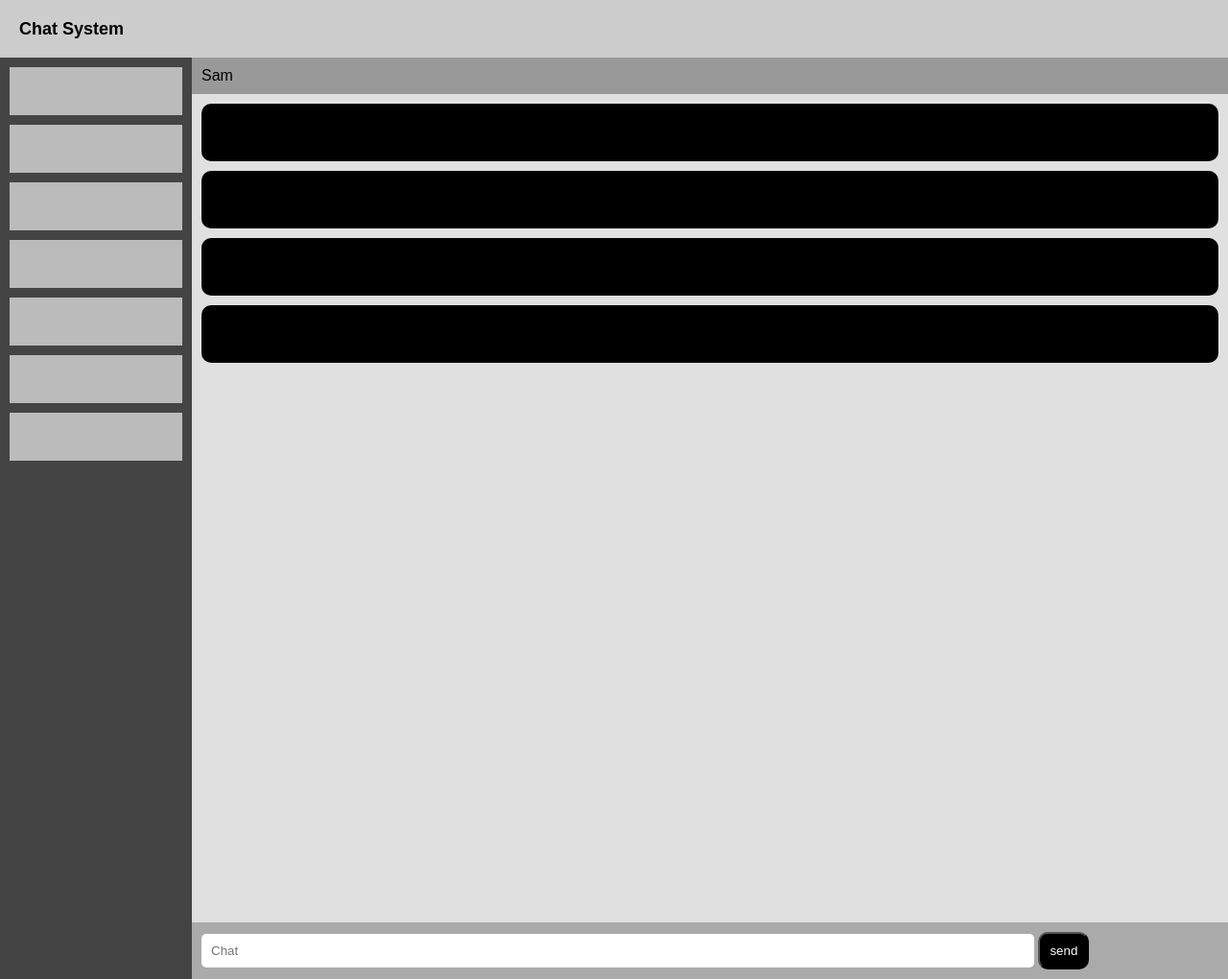
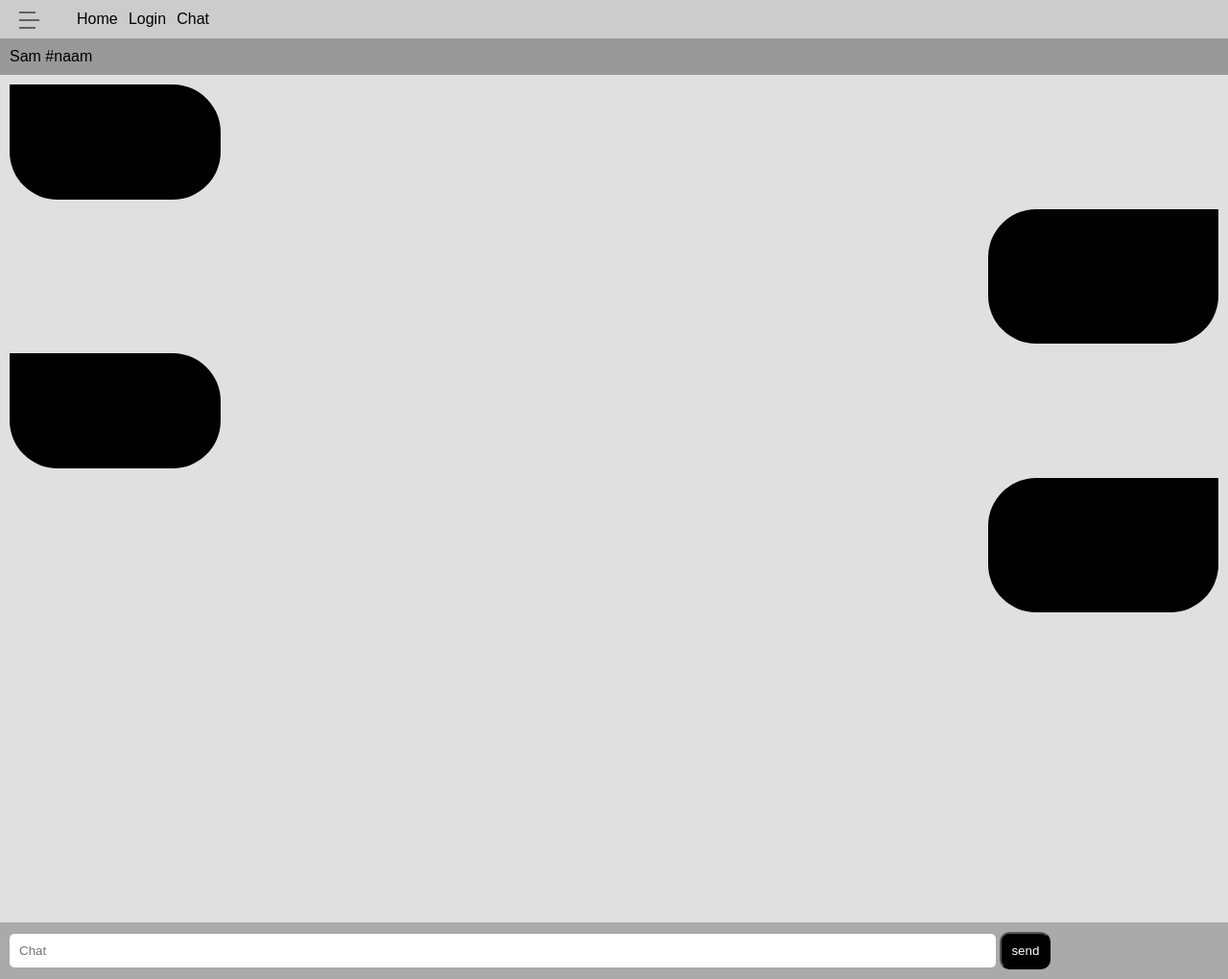
Before and after one commit to Muubii/KantoorKompleet, a PHP site: page /chat.html in a window 1280 px wide. Shown: the whole page at 96% size. Run offline with PHP 8.4, Linux system fonts and the light colour scheme.

Commit message:
Front end prototype chat

```diff
--- a/src/chat.html
+++ b/src/chat.html
@@ -9,27 +9,32 @@
 <body>
     <div class="container">
         <header>
-            <div class="title">Chat System</div>
+            <a href="index.html" id="s">Home</a>
+            <a href="login.html" id="s">Login</a>
+            <a href="chat.html" id="s">Chat</a>
             <div class="header-right">
-
             </div>
         </header>
-        <div class="sidebar">
-            <div class="sidebar-item"></div>
-            <div class="sidebar-item"></div>
-            <div class="sidebar-item"></div>
-            <div class="sidebar-item"></div>
-            <div class="sidebar-item"></div>
-            <div class="sidebar-item"></div>
-            <div class="sidebar-item"></div>
-        </div>
+
+        <input id="menu__toggle" type="checkbox" />
+        <label class="menu__btn" for="menu__toggle">
+            <span></span>
+        </label>
+        <ul class="menu__box">
+            <li><a class="menu__item" href="#">Richard</a></li>
+            <li><a class="menu__item" href="#">Nina</a></li>
+            <li><a class="menu__item" href="#">Anna</a></li>
+            <li><a class="menu__item" href="#">Sam</a></li>
+            <li><a class="menu__item" href="#">Mubi</a></li>
+        </ul>
+
         <div class="chat-window">
-            <div class="chat-header">Sam</div>
+            <div class="chat-header">Sam #naam</div>
             <div class="chat-content">
                 <div class="chat-bubble"></div>
+                <div class="chat-bubble2"></div>
                 <div class="chat-bubble"></div>
-                <div class="chat-bubble"></div>
-                <div class="chat-bubble"></div>
+                <div class="chat-bubble2"></div>
             </div>
             <div class="chat-input">
                 <input type="text" placeholder="Chat">
@@ -37,5 +42,8 @@
             </div>
         </div>
     </div>
+
+    <script src="js/chat.js">
+    </script>
 </body>
 </html>
--- a/src/css/chat.css
+++ b/src/css/chat.css
@@ -1,3 +1,8 @@
+a {
+  color: black;
+  text-decoration: none;
+}
+
 body {
   margin: 0;
   font-family: Arial, sans-serif;
@@ -6,18 +11,33 @@ body {
 
 .container {
   display: grid;
-    grid-template-rows: 60px 1fr;
+  grid-template-rows: 40px 1fr;
+  grid-template-columns: 0px 1fr;
+  height: 100vh;
+  overflow: hidden;
+  position: fixed;
+  top: 0;
+  width: 100%;
+  z-index: 1000;
+  transition: grid-template-columns .25s;
+}
+
+.container.menu-open {
   grid-template-columns: 200px 1fr;
-    height: 100vh;
 }
 
 header {
   grid-column: 1 / span 2;
   background-color: #ccc;
   display: flex;
-    justify-content: space-between;
+  gap: 1%;
   align-items: center;
-    padding: 0 20px;
+  padding: 0 80px;
+  transition: opacity .25s;
+}
+
+.container.menu-open header {
+  opacity: 0; /* Hide header content when menu is open */
 }
 
 .title {
@@ -67,10 +87,27 @@ header {
 }
 
 .chat-bubble {
+  width: 200px;
+  height: 100px;
   background-color: #000;
-    border-radius: 10px;
-    padding: 30px;
-    color: #fff;
+  border-radius: 0px 50px 50px 50px;
+  align-self: flex-start;
+  color: white;
+  padding: 10px;
+  display: flex;
+  align-items: center;
+}
+
+.chat-bubble2 {
+  width: 200px;
+  height: 100px;
+  background-color: #000;
+  border-radius: 50px 0px 50px 50px;
+  align-self: flex-end;
+  color: white;
+  padding: 20px;
+  display: flex;
+  align-items: center;
 }
 
 .chat-input {
@@ -85,9 +122,92 @@ header {
   border-radius: 5px;
 }
 
-.button{
+.button {
   background-color: #000;
   border-radius: 10px;
   padding: 10px;
   color: #fff;
 }
+
+#menu__toggle {
+  opacity: 0;
+}
+
+#menu__toggle:checked + .menu__btn > span {
+  transform: rotate(45deg);
+}
+
+#menu__toggle:checked + .menu__btn > span::before {
+  top: 0;
+  transform: rotate(0deg);
+}
+
+#menu__toggle:checked + .menu__btn > span::after {
+  top: 0;
+  transform: rotate(90deg);
+}
+
+#menu__toggle:checked ~ .menu__box {
+  left: 0 !important;
+}
+
+.menu__btn {
+  position: fixed;
+  top: 20px;
+  left: 20px;
+  width: 26px;
+  height: 26px;
+  cursor: pointer;
+  z-index: 1001;
+}
+
+.menu__btn > span,
+.menu__btn > span::before,
+.menu__btn > span::after {
+  display: block;
+  position: absolute;
+  width: 80%;
+  height: 2px;
+  background-color: #616161;
+  transition-duration: .25s;
+}
+
+.menu__btn > span::before {
+  content: '';
+  top: -8px;
+}
+
+.menu__btn > span::after {
+  content: '';
+  top: 8px;
+}
+
+.menu__box {
+  display: block;
+  position: fixed;
+  top: 0;
+  left: -100%;
+  width: 200px;
+  height: 100%;
+  margin: 0;
+  padding: 80px 0;
+  list-style: none;
+  background-color: #aaadae;
+  box-shadow: 2px 2px 6px rgba(0, 0, 0, .4);
+  transition-duration: .25s;
+}
+
+.menu__item {
+  display: block;
+  padding: 12px 24px;
+  color: #333;
+  font-family: 'Roboto', sans-serif;
+  font-size: 20px;
+  font-weight: 600;
+  text-decoration: none;
+  transition-duration: .25s;
+}
+
+.menu__item:hover {
+  background-color: #CFD8DC;
+}
--- /dev/null
+++ b/src/js/chat.js
@@ -0,0 +1,3 @@
+document.getElementById('menu__toggle').addEventListener('change', function() {
+    document.querySelector('.container').classList.toggle('menu-open', this.checked);
+});
```
Lines whose indentation alone changed are shown as unchanged.
